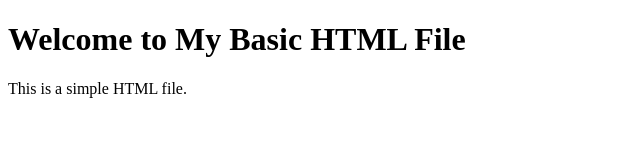
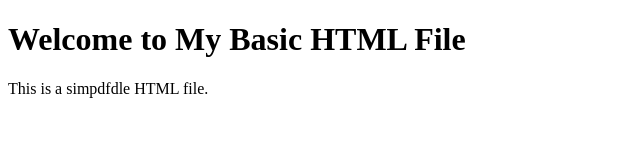
Before and after one commit to a47741753/Project, a plain HTML site: page index.html in a window 1280 px wide. Shown: the full height of the page, 0-640 px from the left. Drawn offline with Linux system fonts and the light colour scheme.

Commit message:
Update index.html

```diff
--- a/index.html
+++ b/index.html
@@ -5,6 +5,6 @@
 </head>
 <body>
     <h1>Welcome to My Basic HTML File</h1>
-    <p>This is a simple HTML file.</p>
+    <p>This is a simpdfdle HTML file.</p>
 </body>
 </html>
```
